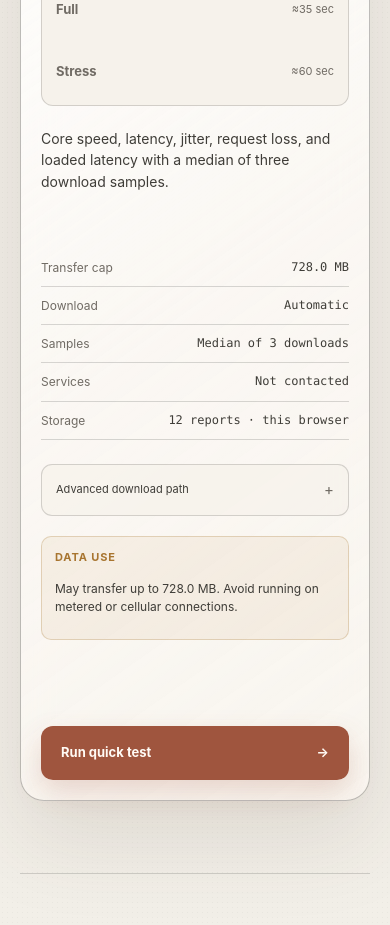
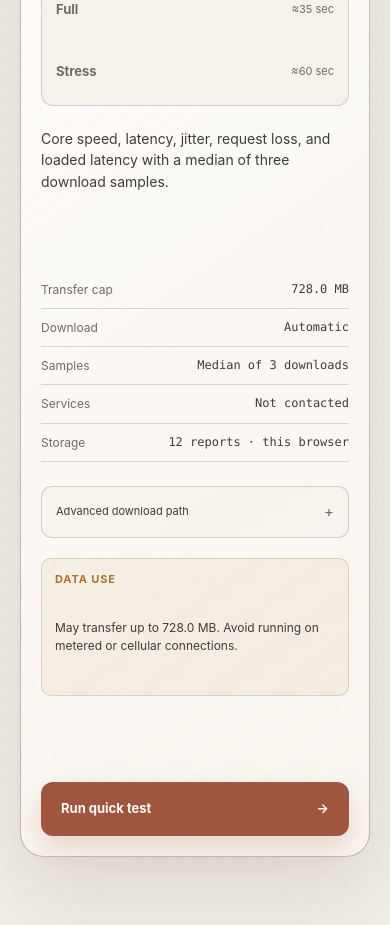
Before and after one commit to JohnnyZLi/Network-Diagnostics-Suite, a React (Vite) app: page / in a window 390 px wide. Shown: the part 860-1785 px from the top of the page. Built offline with nearby package versions, Linux system fonts and the light colour scheme.

Commit message:
Harden stable profile heights at narrow widths

```diff
--- a/src/test-controls.css
+++ b/src/test-controls.css
@@ -95,11 +95,11 @@
 
 @media (max-width: 520px) {
   .test-controls__summary > p {
-    min-height: 110px;
+    min-height: 132px;
   }
 
   .data-use-note {
-    min-height: 104px;
+    min-height: 138px;
   }
 
   .data-confirmation-slot {
```
